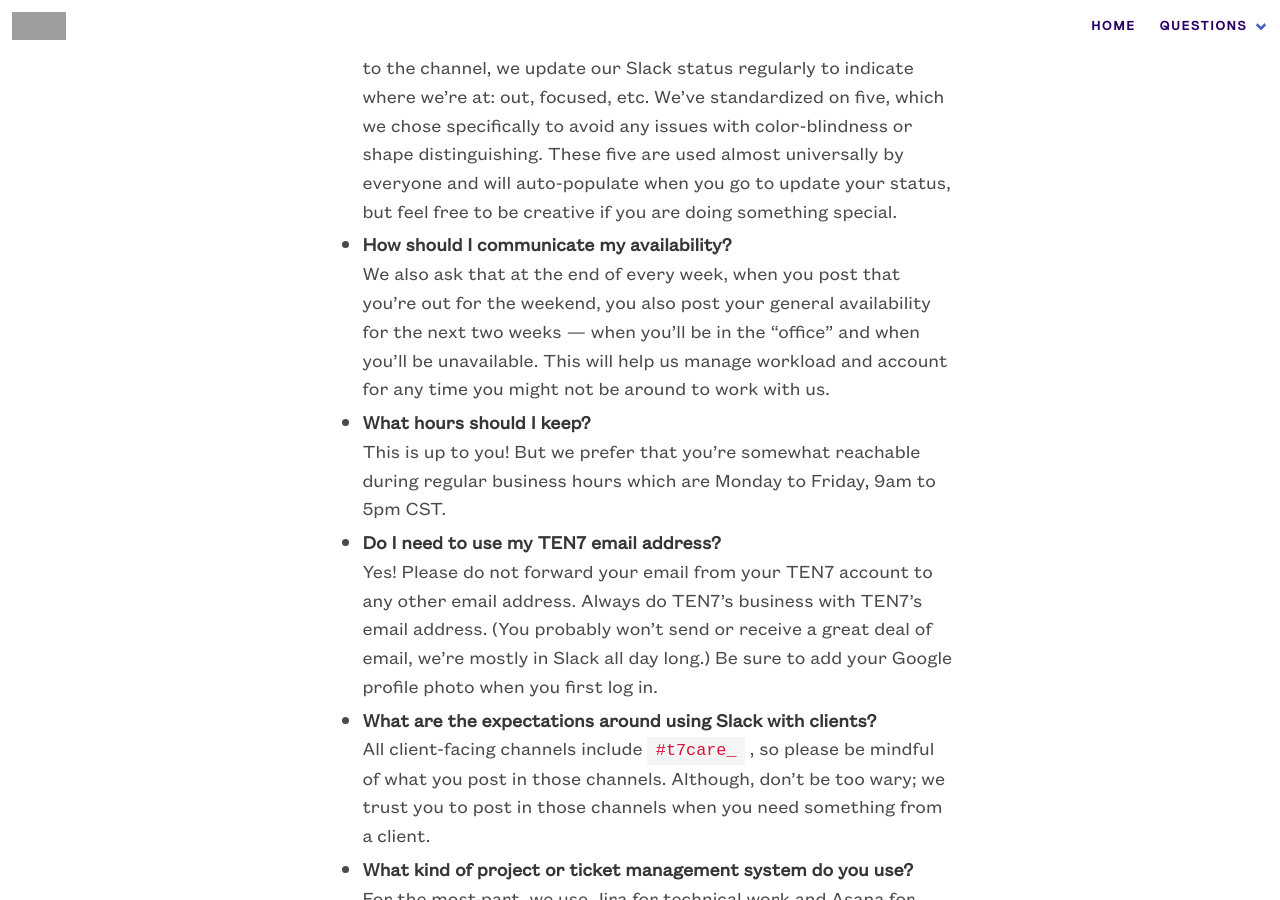
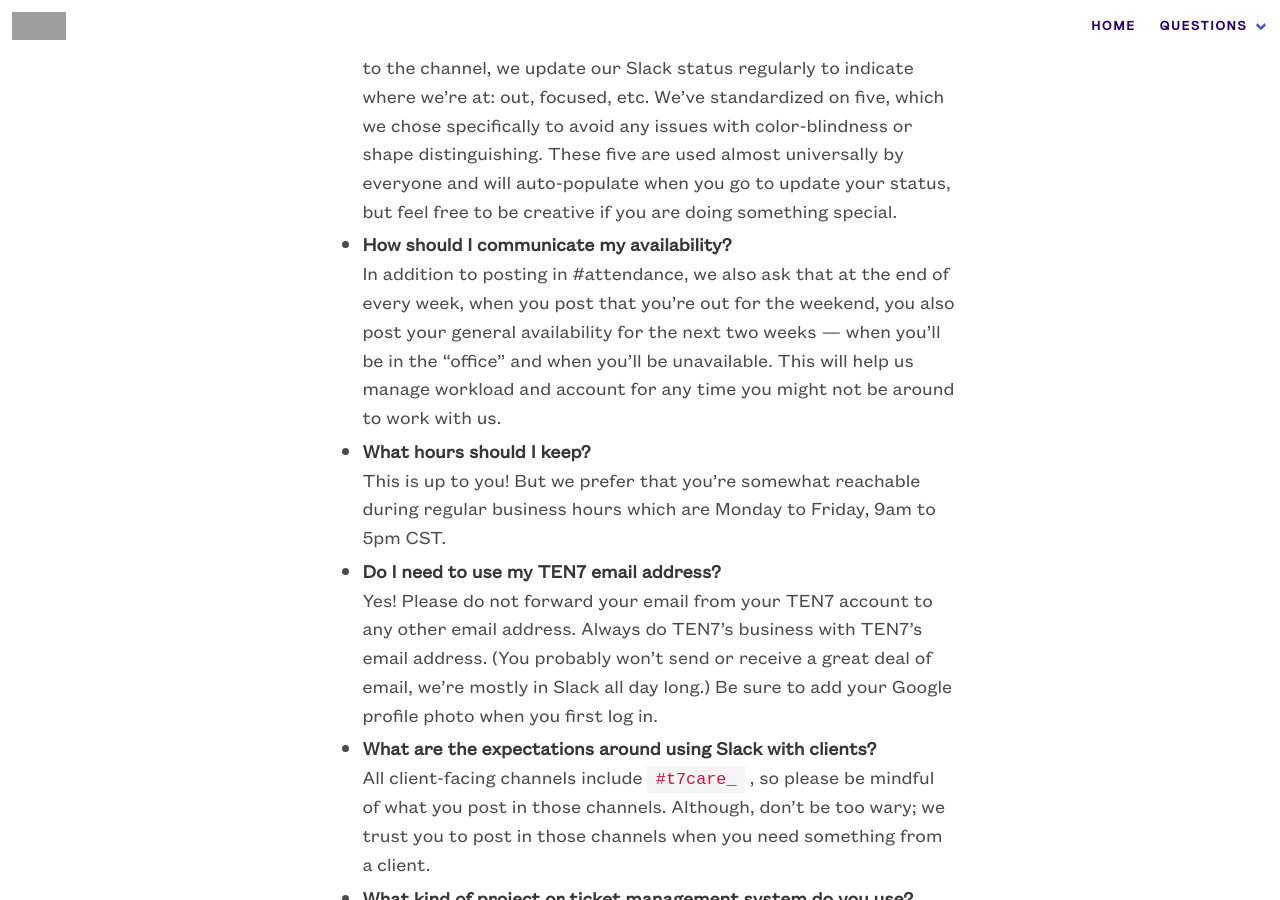
Before and after one commit to ten7/contractor.ten7.com, a Jekyll site: the page built from process.md, in a window 1280 px wide and 900 px high, scrolled down 781 px. Built offline with Jekyll 4.4.1, drawn with Linux system fonts in a browser that asks for light colours; grey boxes are pictures that could not be loaded.

Commit message:
Update process.md

```diff
--- a/process.md
+++ b/process.md
@@ -15,7 +15,7 @@ We wrote a blog post on TEN7's tech stack, including a handy visual of our tools
 - **How does the #attendance channel work?**
 We use the [#attendance](https://ten7.slack.com/archives/C1LKZENTF) Slack channel to say “hello” and “goodbye” just as you would from a physical office space. We ask that you let everyone know when you start work for the day, when you’ll be away from your computer, and when you’re done for the day. In addition to the channel, we update our Slack status regularly to indicate where we’re at: out, focused, etc. We’ve standardized on five, which we chose specifically to avoid any issues with color-blindness or shape distinguishing. These five are used almost universally by everyone and will auto-populate when you go to update your status, but feel free to be creative if you are doing something special.
 - **How should I communicate my availability?**
-We also ask that at the end of every week, when you post that you're out for the weekend, you also post your general availability for the next two weeks — when you'll be in the "office" and when you'll be unavailable. This will help us manage workload and account for any time you might not be around to work with us.
+In addition to posting in #attendance, we also ask that at the end of every week, when you post that you're out for the weekend, you also post your general availability for the next two weeks — when you'll be in the "office" and when you'll be unavailable. This will help us manage workload and account for any time you might not be around to work with us.
 - **What hours should I keep?**
 This is up to you! But we prefer that you’re somewhat reachable during regular business hours which are Monday to Friday, 9am to 5pm CST.
 - **Do I need to use my TEN7 email address?**
```
